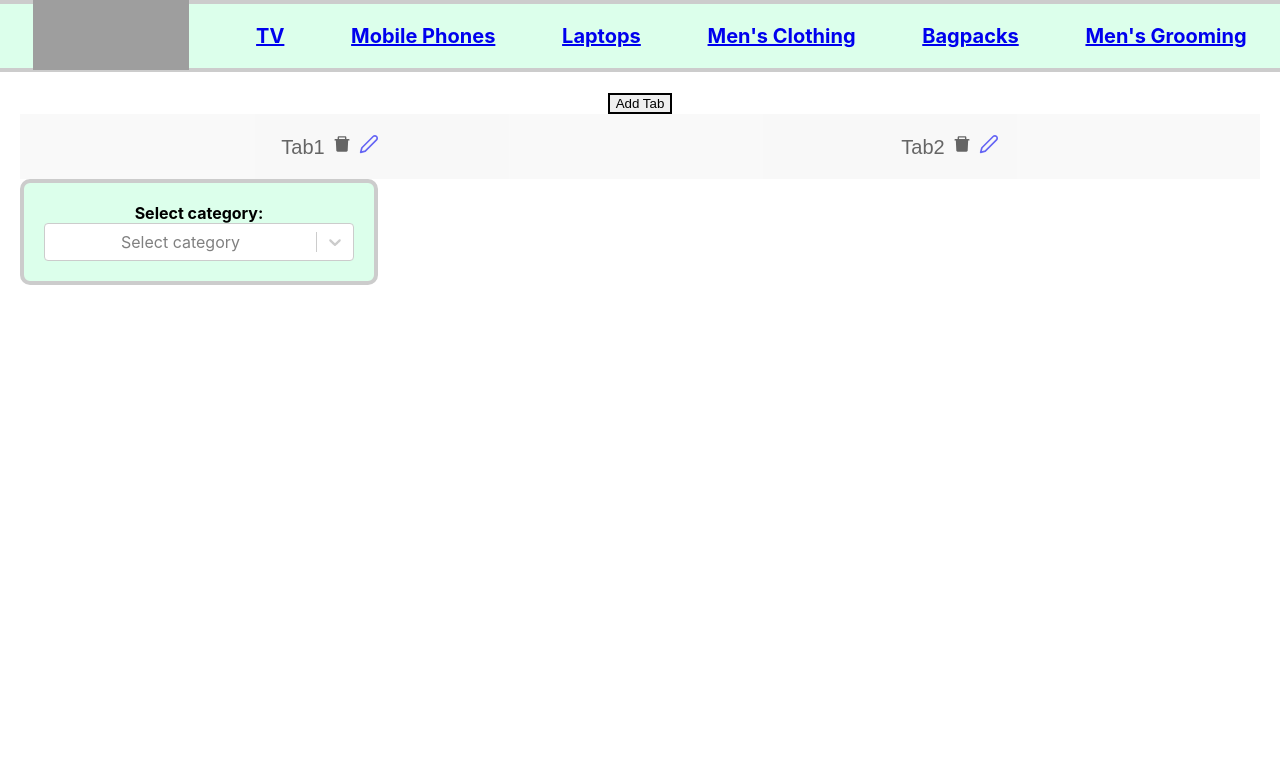
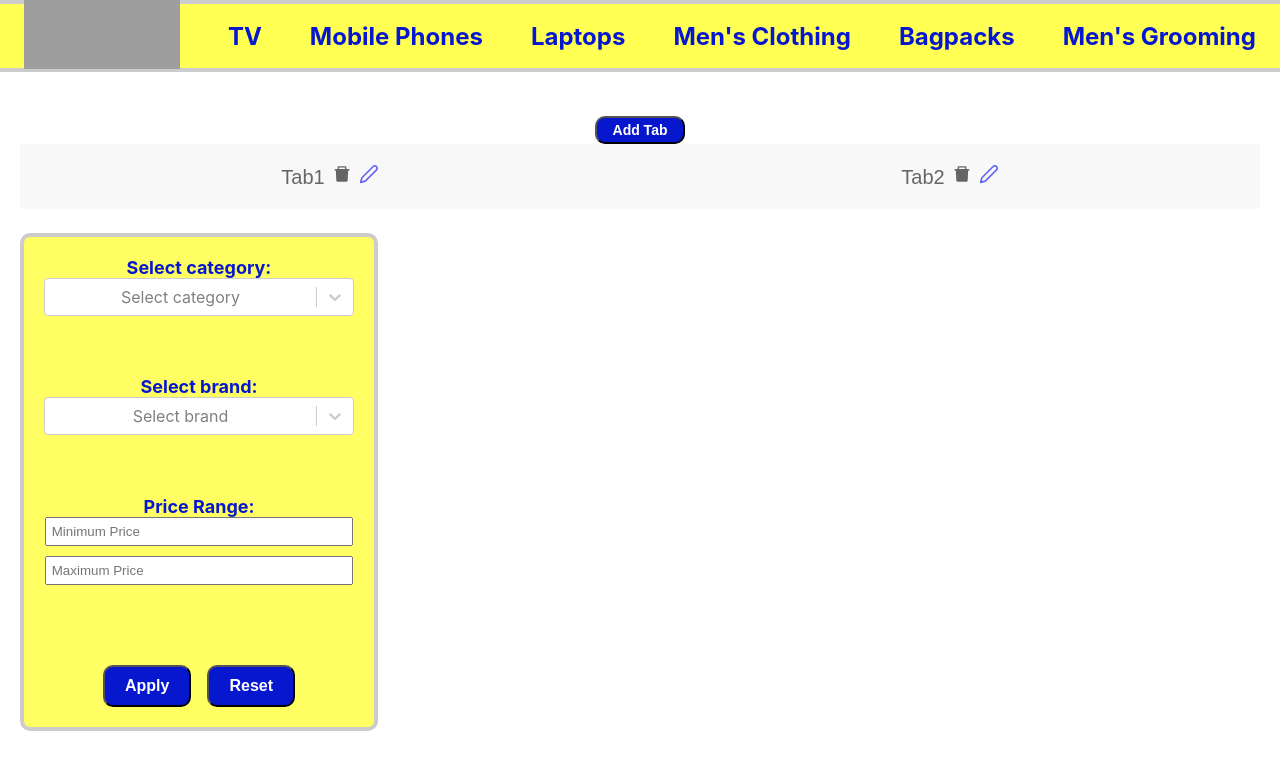
Before and after one commit to Arnav-Bhargava-cybage/E-Com-Store, a React (Create React App) app: page / in a window 1280 px wide. Shown: the top 770 px of the page. Built offline with nearby package versions, Linux system fonts and the light colour scheme; grey boxes are pictures that could not be loaded.

Commit message:
filter and style updated

```diff
--- a/src/components/Button.js
+++ b/src/components/Button.js
@@ -1,7 +1,14 @@
 import React from 'react'
 const Button = ({ onClick, children }) => {
     return (
-        <button onClick={onClick} style={{ border: "2px solid black" }}>
+        <button onClick={onClick} style={{ color: '#fff',
+            textDecoration: 'none',
+            backgroundColor: '#0717ce',
+            padding: '4px 16px' ,
+            borderRadius: '10px',
+            fontSize: '14px',
+            fontWeight:'bolder',
+            marginTop:'24px' }}>
             {children}
         </button>
     )
--- a/src/components/Filter.js
+++ b/src/components/Filter.js
@@ -1,20 +1,35 @@
-import React, { useState } from 'react';
-import styled from 'styled-components';
-import Select from 'react-select';
-import { Routes, Route, useNavigate } from 'react-router-dom';
+import React, { useState } from "react";
+import styled from "styled-components";
+import Select from "react-select";
+import { Routes, Route, useNavigate } from "react-router-dom";
 import productsData from "../data/Products.json";
-import Product from './Product';
+import Product from "./Product";
 
 const FilterContainer = styled.div`
   display: flex;
+  margin-top:24px;
+  height:100%;
 `;
 
 const FilterSection = styled.div`
+  display:flex;
+  height:450px;
+  flex-direction:column;
+  justify-content:space-between;
   width: 25%;
   padding: 20px;
-  background-color:#dcffeb;
+  background-color: #ffff64;
   border: 4px solid #ccc;
-  border-radius:10px;
+  border-radius: 10px;
+
+  label{
+    color:#0717ce;
+    font-weight:bold;
+    font-size:18px;
+  }
+  select{
+    font-weight:bold;
+  }
 `;
 
 const ProductsSection = styled.div`
@@ -23,9 +38,7 @@ const ProductsSection = styled.div`
   justify-content: center;
   width: 75%;
   padding: 20px;
-
 `;
-
 
 const Label = styled.label`
   margin-bottom: 10px;
@@ -41,14 +54,13 @@ const Input = styled.input`
 const Button = styled.button`
   margin-top: 10px;
   padding: 10px 20px;
-  font-weight:bold;
-  font-size: 14px;
-  background-color: blue;
-  border-radius:10px;
+  font-weight: bold;
+  font-size: 16px;
+  background-color: #0717ce;
+  border-radius: 10px;
   color: #fff;
   cursor: pointer;
 `;
-
 
 const Filter = () => {
   const [selectedCategory, setSelectedCategory] = useState(null);
@@ -57,6 +69,7 @@ const Filter = () => {
 
   const [selectedMinPrice, setSelectedMinPrice] = useState(null);
   const [selectedMaxPrice, setSelectedMaxPrice] = useState(null);
+  const [reset, setReset] = useState(false);
   const navigate = useNavigate();
 
   const handleCategoryChange = (selectedOption) => {
@@ -66,7 +79,6 @@ const Filter = () => {
   const handleBrandChange = (selectedOption) => {
     setSelectedBrand(selectedOption);
   };
-
 
   const handlePriceRangeChange = (minPrice, maxPrice) => {
     setSelectedMinPrice(minPrice);
@@ -79,18 +91,29 @@ const Filter = () => {
         ]
       )
         .map((product) => {
-          return productsData.categories[selectedCategory.value].Brands[          selectedBrand.value        ][product];
+          return productsData.categories[selectedCategory.value].Brands[
+            selectedBrand.value
+          ][product];
         })
         .filter(
           (product) =>
             (!minPrice || product.price >= minPrice) &&
             (!maxPrice || product.price <= maxPrice)
         );
-      navigate('/products');
+      navigate("/products");
       setFilteredProducts(filteredProducts);
     }
   };
 
+  const handleReset = () => {
+    setSelectedCategory(null);
+    setSelectedBrand(null);
+    setFilteredProducts([]);
+    setSelectedMinPrice(null);
+    setSelectedMaxPrice(null);
+    setReset(true);
+    setTimeout(() => setReset(false), 100);
+  };
 
   const categories = Object.keys(productsData.categories).map((category) => {
     return { value: category, label: category };
@@ -111,10 +134,12 @@ const Filter = () => {
       ]
     ).map((product) => {
       return {
-          value: productsData.categories[selectedCategory.value].Brands[
+        value:
+          productsData.categories[selectedCategory.value].Brands[
             selectedBrand.value
           ][product].price,
-          label: productsData.categories[selectedCategory.value].Brands[
+        label:
+          productsData.categories[selectedCategory.value].Brands[
             selectedBrand.value
           ][product].price,
       };
@@ -122,67 +147,9 @@ const Filter = () => {
     : [];
 
   return (
-//     <FilterContainer>
-//       <FilterSection>
-//         <Select
-//           placeholder="Select category"
-//           value={selectedCategory}
-//           options={categories}
-//           onChange={handleCategoryChange}
-//         />
-//         {selectedCategory && (
-//           <Select
-//             placeholder="Select brand"
-//             value={selectedBrand}
-//             options={brands}
-//             onChange={handleBrandChange}
-//           />
-//         )}
-
-// {selectedBrand && (
-//   <>
-//     <label>Price Range:</label>
-//     <input
-//       type="number"
-//       placeholder="Minimum Price"
-//       value={selectedMinPrice}
-//       onChange={(e) =>
-//         setSelectedMinPrice(parseInt(e.target.value))
-//       }
-//     />
-//     <input
-//       type="number"
-//       placeholder="Maximum Price"
-//       value={selectedMaxPrice}
-//       onChange={(e) =>
-//         setSelectedMaxPrice(parseInt(e.target.value))
-//       }
-//     />
-//     <button
-//       onClick={() =>
-//         handlePriceRangeChange(
-//           selectedMinPrice,
-//           selectedMaxPrice
-//         )
-//       }
-//     >
-//       Apply
-//     </button>
-//   </>
-// )}
-
-//       </FilterSection>
-//       <Routes>
-//         <Route path="/products" element={<ProductsSection>
-//           {filteredProducts.map((product) => (
-//             <Product key={product.name} data={product} />
-//           ))}
-//         </ProductsSection>} />
-//       </Routes>
-//     </FilterContainer>
-
     <FilterContainer>
       <FilterSection>
+        <div>
           <Label>Select category:</Label>
           <Select
             placeholder="Select category"
@@ -190,8 +157,8 @@ const Filter = () => {
             options={categories}
             onChange={handleCategoryChange}
           />
-        {selectedCategory && (
-          <>
+        </div>
+        <div>
           <Label>Select brand:</Label>
           <Select
             placeholder="Select brand"
@@ -199,40 +166,36 @@ const Filter = () => {
             options={brands}
             onChange={handleBrandChange}
           />
-          </>
-        )}
-
-        {selectedBrand && (
-          <>
+        </div>
+        <div>
           <Label>Price Range:</Label>
           <Input
             type="number"
             placeholder="Minimum Price"
             value={selectedMinPrice}
-              onChange={(e) =>
-                setSelectedMinPrice(parseInt(e.target.value))
-              }
+            onChange={(e) => setSelectedMinPrice(parseInt(e.target.value))}
           />
           <Input
             type="number"
             placeholder="Maximum Price"
             value={selectedMaxPrice}
-              onChange={(e) =>
-                setSelectedMaxPrice(parseInt(e.target.value))
-              }
+            onChange={(e) => setSelectedMaxPrice(parseInt(e.target.value))}
           />
+        </div>
+        <div>
           <Button
             onClick={() =>
-                handlePriceRangeChange(
-                  selectedMinPrice,
-                  selectedMaxPrice
-                )
+              handlePriceRangeChange(selectedMinPrice, selectedMaxPrice)
             }
           >
             Apply
           </Button>
-          </>
-        )}
+          <Button style={{ marginLeft: '16px' }}
+            onClick={handleReset}
+          >
+            Reset
+          </Button>
+        </div>
       </FilterSection>
       <Routes>
         <Route
--- a/src/components/TextField.js
+++ b/src/components/TextField.js
@@ -2,11 +2,13 @@ import React from 'react'
 const TextField = ({ label, inputProps, onChange, value }) => {
     return (
         <div>
-            <label>{label}</label>
+            <label
+            style={{fontWeight:'bold', fontFamily:'sans-serif'}}>{label}</label>
             <input
                 {...inputProps}
                 onChange={onChange}
                 value={value}
+                style={{borderRadius:'8px', marginLeft:'10px'}}
             />
         </div>
     )
--- a/src/components/styledComponents/Navbar.js
+++ b/src/components/styledComponents/Navbar.js
@@ -9,7 +9,7 @@ ul {
   height: 64px;
   justify-content: space-around;
   align-items:center;
-  background-color: #dcffeb;
+  background-color: #ffff54;
   border-bottom: 4px solid #ccc;
   border-top: 4px solid #ccc;
 }
@@ -19,11 +19,17 @@ li {
   font-size: 20px;
   font-weight: bold;
   cursor: pointer;
-  &:hover {
-    background-color: #98ffc5;
-  }
   &:first-child{
     background-color:transparent;
+  }
+}
+
+li a{
+  text-decoration:none;
+  color:#0717ce;
+  font-size:24px;
+  &:hover {
+    color:blue;
   }
 }
 `;
--- a/src/components/styledComponents/TabList.js
+++ b/src/components/styledComponents/TabList.js
@@ -20,14 +20,15 @@ export const ButtonGroup = styled.div`
 
 `
 export const Button1 = styled.button`
-color: #ececec;
+color: #fff;
 display: inline-block;
 text-decoration: none;
-background-color: #2c3e50;
+background-color: #0717ce;
 padding: 4px 16px ;
 margin: 12px 0px;
-border-radius: 1rem;
+border-radius: 10px;
 font-size: 14px;
+font-weight:bolder;
 transition: all 0.2s;
 &:hover{
   transform: scale(1.1);
--- a/src/components/styledComponents/TextField.js
+++ b/src/components/styledComponents/TextField.js
@@ -2,9 +2,9 @@ import styled from "styled-components";
 export const Input = styled.input`
  width: 70%;
  padding: 12px 20px;
- margin:8px;
+ margin:16px;
  display: inline-block;
- border-radius:4px;
+ border-radius:10px;
  box-sizing: border-box;
 `
 export const Label = styled.label`
--- a/src/features/tabs/AddTab.js
+++ b/src/features/tabs/AddTab.js
@@ -32,7 +32,7 @@ const AddTab = () => {
         navigate('/');
     }
     return (
-        <div style={{ display: 'flex', gap: '5px' }}>
+        <div style={{ display: 'flex', alignItems:'center', gap:'16px' }}>
             <TextField
                 label="Name:"
                 inputProps={{ type: 'text', placeholder: 'Tab Name' }}
--- a/src/features/tabs/EditTab.js
+++ b/src/features/tabs/EditTab.js
@@ -31,7 +31,7 @@ const EditTab = () => {
         navigate('/');
     }
     return (
-        <div style={{ display: 'flex', gap: '5px' }}>
+        <div style={{ display: 'flex', alignItems:'center', gap:'16px' }}>
             <TextField
                 label="Name:"
                 inputProps={{ type: 'text', placeholder: 'John Doe' }}
```
Lines whose indentation alone changed are shown as unchanged.
